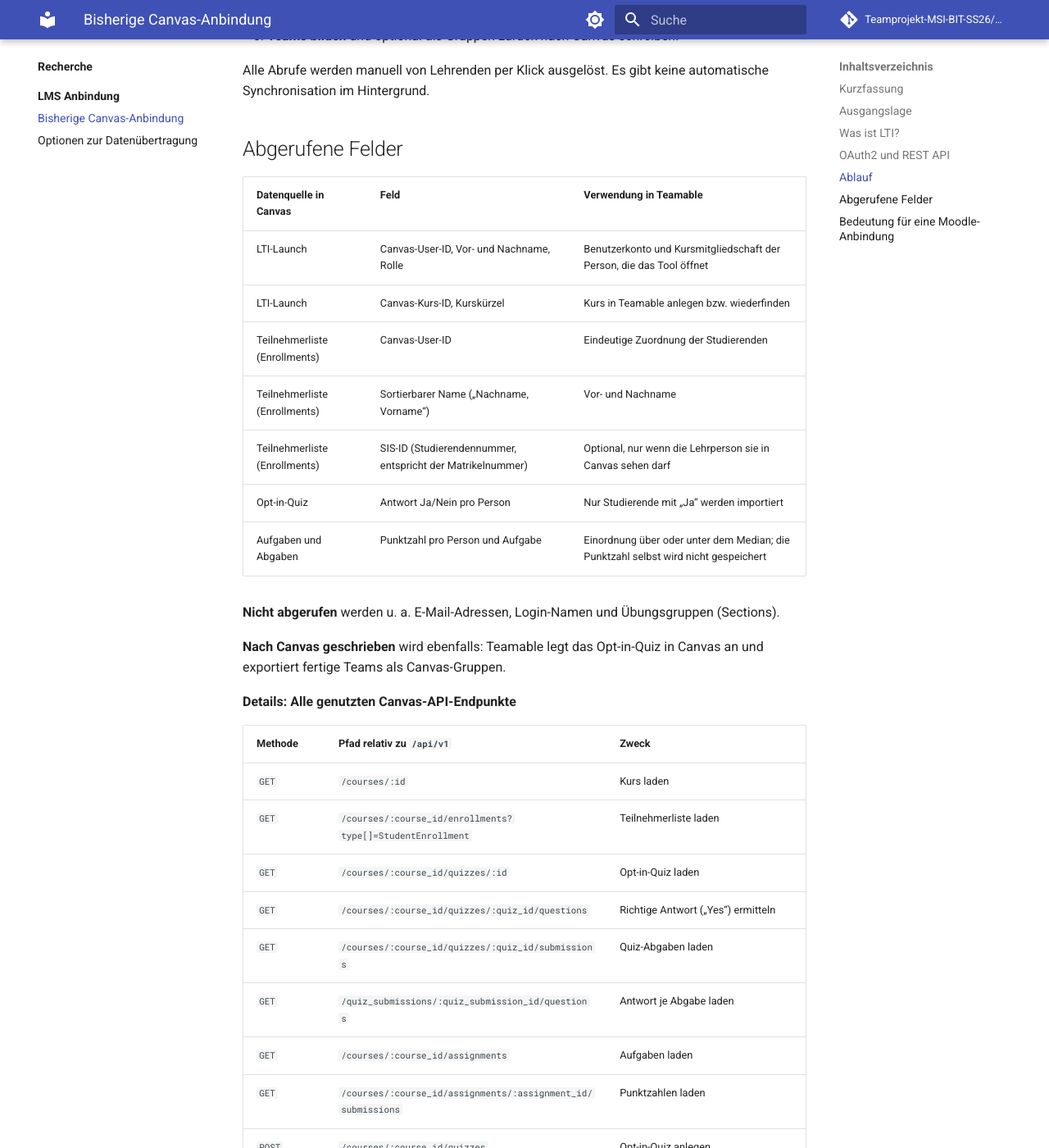
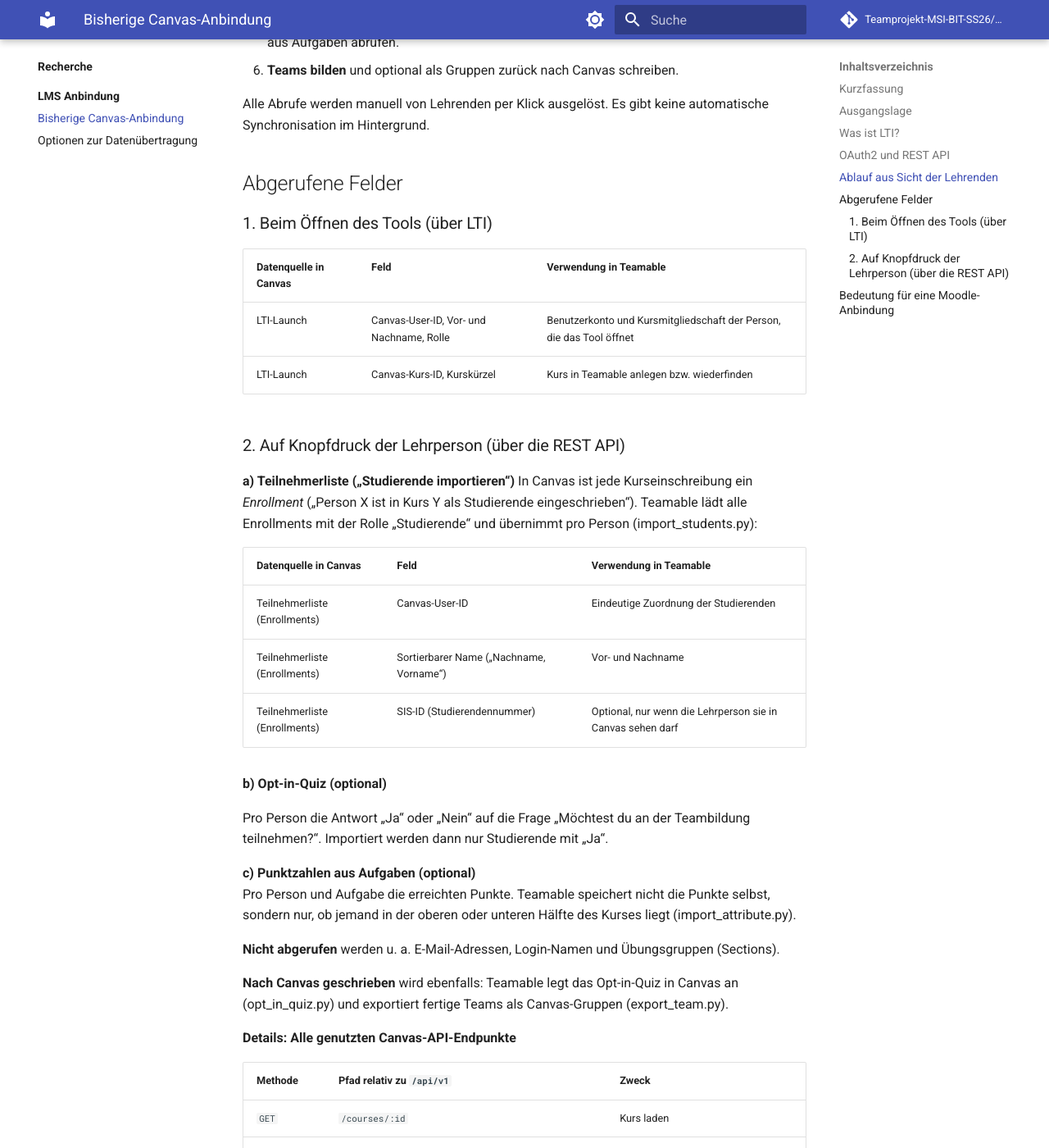
Before and after one commit to Teamprojekt-MSI-BIT-SS26/documentation, an MkDocs documentation site: the page built from docs/recherche/LMS-Anbindung/bisherige-canvas-anbindung.md, in a window 1280 px wide and 1400 px high, scrolled down 2102 px. Shown: the whole window at 82% size. Built offline with MkDocs 1.6.1 and Material for MkDocs 9.7.7, drawn with Linux system fonts in a browser that asks for light colours; comment, search, counter and statistics services are not loaded; some of the changed text lies outside the part shown.

Commit message:
more research on the canvas interface

````diff
--- a/docs/recherche/LMS-Anbindung/bisherige-canvas-anbindung.md
+++ b/docs/recherche/LMS-Anbindung/bisherige-canvas-anbindung.md
@@ -32,16 +32,18 @@ Teamable prüft die Signatur mit einem Schlüssel, der vorher zwischen Canvas un
 
 ## OAuth2 und REST API
 
-**REST API:** Canvas bietet eine Programmierschnittstelle. Programme rufen URLs auf und erhalten Daten im JSON-Format zurück, z. B.:
+**REST API:** Canvas bietet eine Programmierschnittstelle, über die andere Programme Daten abfragen können. Sie erhalten Daten im JSON-Format zurück, z. B.:
 
 ```text
 GET https://canvas.ubc.ca/api/v1/courses/123/enrollments
 → Liste aller Studierenden im Kurs 123
 ```
 
+Klickt die Lehrperson in Teamable auf „Studierende importieren“, fragt Teamable dort mit dem Token die Teilnehmerliste ab. Gespeichert werden für jede Person die Canvas-ID, der Name und die Studierendennummer.
+
 Teamable spricht diese Schnittstelle über die Python-Bibliothek `canvasapi` an.
 
-**OAuth2** ist der Erlaubnisschein für diese Abfragen. Das Prinzip ist von „App XY möchte auf dein Google-Konto zugreifen – Erlauben?“ bekannt:
+**OAuth2** ist der Erlaubnisschein für diese Abfragen.
 
 1. Teamable leitet die Lehrperson kurz zu Canvas weiter.
 2. Canvas fragt, ob Teamable in ihrem Namen auf Kursdaten zugreifen darf.
@@ -49,9 +51,9 @@ Teamable spricht diese Schnittstelle über die Python-Bibliothek `canvasapi` an.
 4. Canvas gibt Teamable einen **Token** (Zugangsschlüssel), den Teamable pro Person speichert und bei Ablauf automatisch erneuert.
 5. Jede API-Anfrage enthält diesen Token. Teamable sieht damit genau das, was die Lehrperson in Canvas sehen darf.
 
-## Ablauf
+## Ablauf aus Sicht der Lehrenden
 
-1. **Lehrperson klickt in Canvas auf „Teamable“:** Per LTI erfährt Teamable, wer sie ist und aus welchem Kurs sie kommt.
+1. **Lehrperson klickt in Canvas auf „Teamable“:** Per LTI erfährt Teamable, wer sie ist und aus welchem Kurs sie kommt (kein eigenes Konto, ohne zweiten Login).
 2. **Erlaubnis einholen:** Per OAuth2 klickt sie einmalig „Autorisieren“, Teamable erhält den Token.
 3. **Weiterleitung** in die Teamable-Oberfläche.
 4. **„Studierende importieren“:** Teamable ruft mit dem Token die Teilnehmerliste über die REST API ab und speichert sie.
@@ -62,19 +64,36 @@ Alle Abrufe werden manuell von Lehrenden per Klick ausgelöst. Es gibt keine aut
 
 ## Abgerufene Felder
 
+### 1. Beim Öffnen des Tools (über LTI)
+
 | Datenquelle in Canvas | Feld | Verwendung in Teamable |
 | --- | --- | --- |
 | LTI-Launch | Canvas-User-ID, Vor- und Nachname, Rolle | Benutzerkonto und Kursmitgliedschaft der Person, die das Tool öffnet |
 | LTI-Launch | Canvas-Kurs-ID, Kurskürzel | Kurs in Teamable anlegen bzw. wiederfinden |
+
+### 2. Auf Knopfdruck der Lehrperson (über die REST API)
+
+**a) Teilnehmerliste („Studierende importieren“)**
+In Canvas ist jede Kurseinschreibung ein *Enrollment* („Person X ist in Kurs Y als Studierende eingeschrieben“). Teamable lädt alle Enrollments mit der Rolle „Studierende“ und übernimmt pro Person (import_students.py):
+
+| Datenquelle in Canvas | Feld | Verwendung in Teamable |
+| --- | --- | --- |
 | Teilnehmerliste (Enrollments) | Canvas-User-ID | Eindeutige Zuordnung der Studierenden |
 | Teilnehmerliste (Enrollments) | Sortierbarer Name („Nachname, Vorname“) | Vor- und Nachname |
-| Teilnehmerliste (Enrollments) | SIS-ID (Studierendennummer, entspricht der Matrikelnummer) | Optional, nur wenn die Lehrperson sie in Canvas sehen darf |
-| Opt-in-Quiz | Antwort Ja/Nein pro Person | Nur Studierende mit „Ja“ werden importiert |
-| Aufgaben und Abgaben | Punktzahl pro Person und Aufgabe | Einordnung über oder unter dem Median; die Punktzahl selbst wird nicht gespeichert |
+| Teilnehmerliste (Enrollments) | SIS-ID (Studierendennummer) | Optional, nur wenn die Lehrperson sie in Canvas sehen darf |
+
+
+**b) Opt-in-Quiz (optional)**
+
+Pro Person die Antwort „Ja“ oder „Nein“ auf die Frage „Möchtest du an der Teambildung teilnehmen?“. Importiert werden dann nur Studierende mit „Ja“.
+
+**c) Punktzahlen aus Aufgaben (optional)**
+Pro Person und Aufgabe die erreichten Punkte. Teamable speichert nicht die Punkte selbst, sondern nur, ob jemand in der oberen oder unteren Hälfte des Kurses liegt (import_attribute.py).
+
 
 **Nicht abgerufen** werden u. a. E-Mail-Adressen, Login-Namen und Übungsgruppen (Sections).
 
-**Nach Canvas geschrieben** wird ebenfalls: Teamable legt das Opt-in-Quiz in Canvas an und exportiert fertige Teams als Canvas-Gruppen.
+**Nach Canvas geschrieben** wird ebenfalls: Teamable legt das Opt-in-Quiz in Canvas an (opt_in_quiz.py) und exportiert fertige Teams als Canvas-Gruppen (export_team.py).
 
 **Details: Alle genutzten Canvas-API-Endpunkte**
 
````
Also changed, not shown: other parts of docs/recherche/LMS-Anbindung/bisherige-canvas-anbindung.md (+3 -3 lines).
